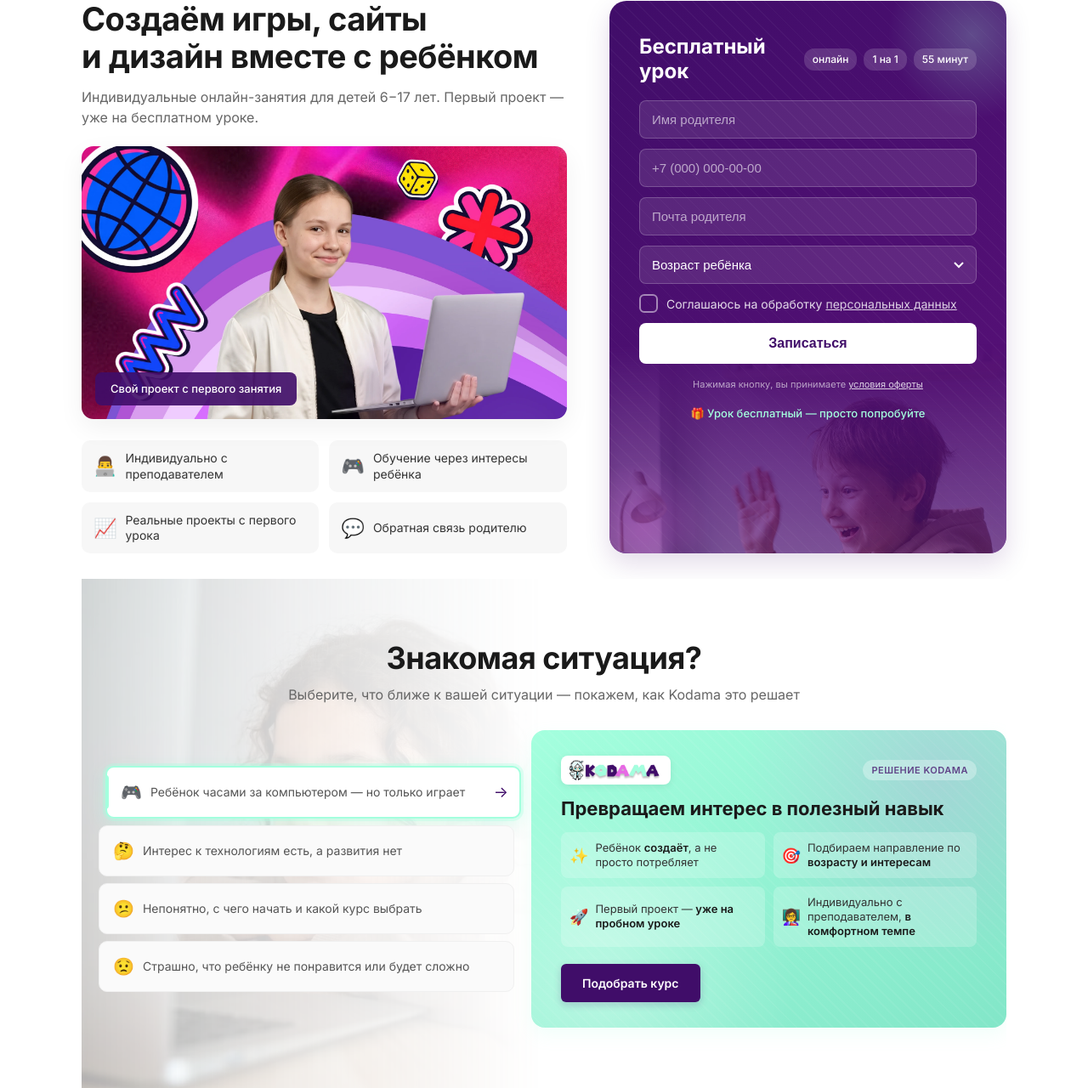
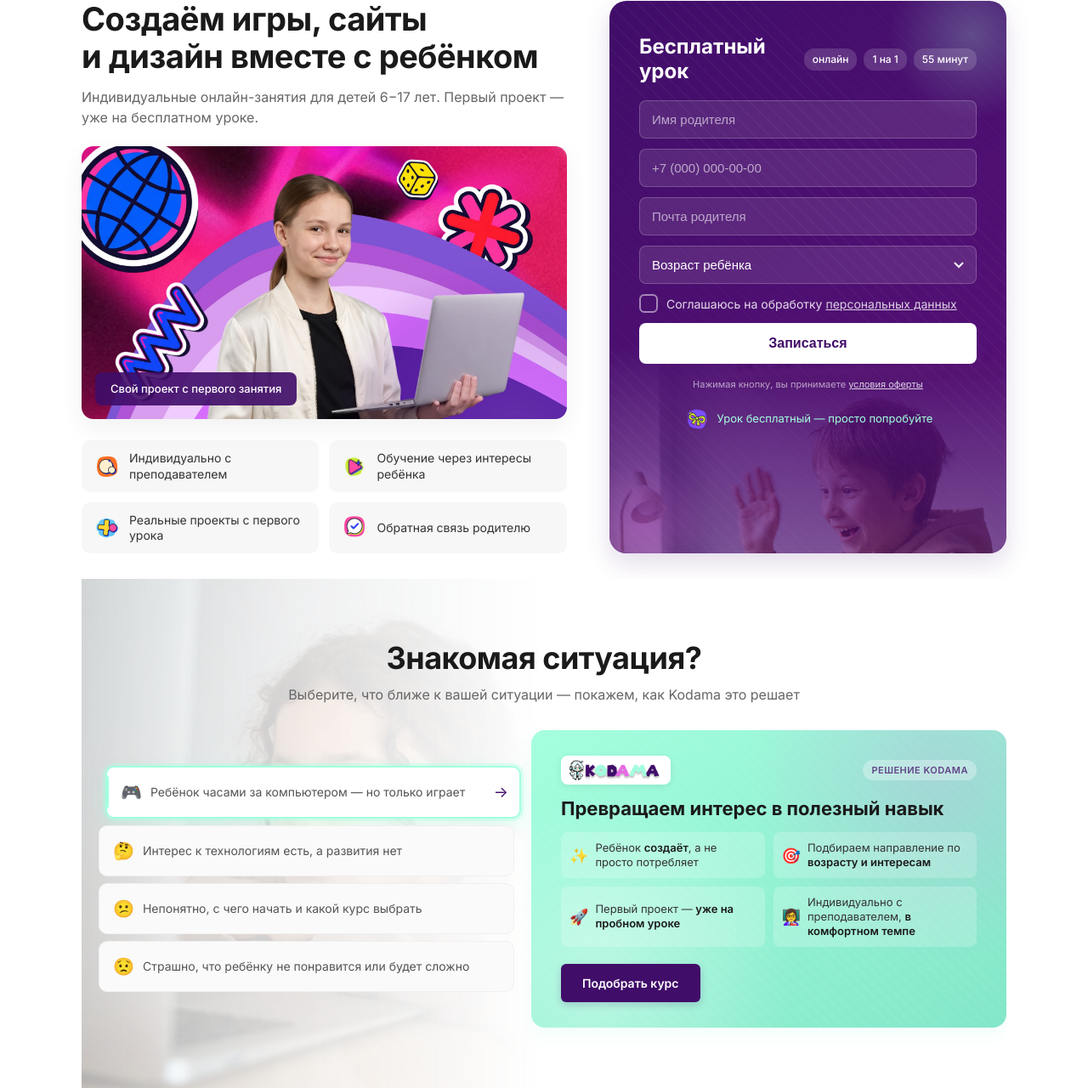
Before and after one commit to Landfathich/KodamaLanding2, a FastAPI app: template templates/index.html in a window 1280 px wide. Shown: the part 119-1399 px from the top of the page at 85% size. Run offline with FastAPI, Linux system fonts and the light colour scheme; the template is opened without the code that fills it, so the values that code supplies are empty; parts of the project's set-up code (start-up, migrations or seed data) failed here and were passed over.

Commit message:
update some icons from emoji to images

```diff
--- a/static/css/start.css
+++ b/static/css/start.css
@@ -279,11 +279,22 @@
 }
 
 .hero-form-bonus {
+    display: flex;
+    align-items: center;
+    justify-content: center;
+    gap: 8px;
     font-size: 13px;
     color: rgb(164, 255, 222);
     text-align: center;
     margin-top: 4px;
     font-weight: 500;
+}
+
+.hero-form-bonus img {
+    width: 32px;
+    height: 32px;
+    object-fit: contain;
+    flex-shrink: 0;
 }
 
 .hero-form-decoration {
@@ -342,6 +353,13 @@
     border-color: rgb(164, 255, 222);
 }
 
+.advantage-icon {
+    width: 32px;
+    height: 32px;
+    object-fit: contain;
+    flex-shrink: 0;
+}
+
 /* Адаптивность */
 @media (max-width: 1024px) {
     .hero-title {
--- a/templates/includes/start_section.html
+++ b/templates/includes/start_section.html
@@ -12,19 +12,23 @@
 
             <div class="hero-advantages">
                 <div class="advantage-item">
-                    <span class="advantage-icon">👨‍💻</span>
+                    <img class="advantage-icon" src="{{ url_for('static', path='/images/icons/individual.webp') }}"
+                         alt="">
                     <span>Индивидуально с преподавателем</span>
                 </div>
                 <div class="advantage-item">
-                    <span class="advantage-icon">🎮</span>
+                    <img class="advantage-icon" src="{{ url_for('static', path='/images/icons/interests.webp') }}"
+                         alt="">
                     <span>Обучение через интересы ребёнка</span>
                 </div>
                 <div class="advantage-item">
-                    <span class="advantage-icon">📈</span>
+                    <img class="advantage-icon" src="{{ url_for('static', path='/images/icons/projects.webp') }}"
+                         alt="">
                     <span>Реальные проекты с первого урока</span>
                 </div>
                 <div class="advantage-item">
-                    <span class="advantage-icon">💬</span>
+                    <img class="advantage-icon" src="{{ url_for('static', path='/images/icons/feedback.webp') }}"
+                         alt="">
                     <span>Обратная связь родителю</span>
                 </div>
             </div>
@@ -66,7 +70,10 @@
 
                     <p class="hero-form-note">Нажимая кнопку, вы принимаете <a href="/offer" target="_blank">условия
                         оферты</a></p>
-                    <p class="hero-form-bonus">🎁 Урок бесплатный — просто попробуйте</p>
+                    <p class="hero-form-bonus">
+                        <img src="{{ url_for('static', path='/images/icons/free-lesson.webp') }}" alt="">
+                        <span>Урок бесплатный — просто попробуйте</span>
+                    </p>
                 </form>
                 <div class="hero-form-decoration">
                     <img src="{{ url_for('static', path='/images/hero_side.webp') }}" alt="Ребёнок за компьютером">
```
Also changed, not shown: static/images/icons/feedback.webp (added), static/images/icons/free-lesson.webp (added), static/images/icons/individual.webp (added), static/images/icons/interests.webp (added), static/images/icons/projects.webp (added).
